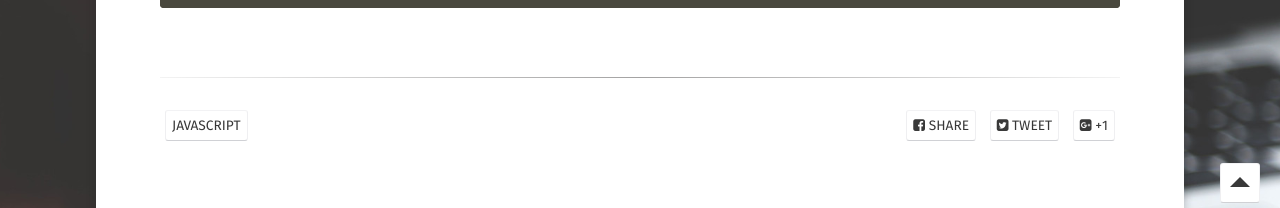
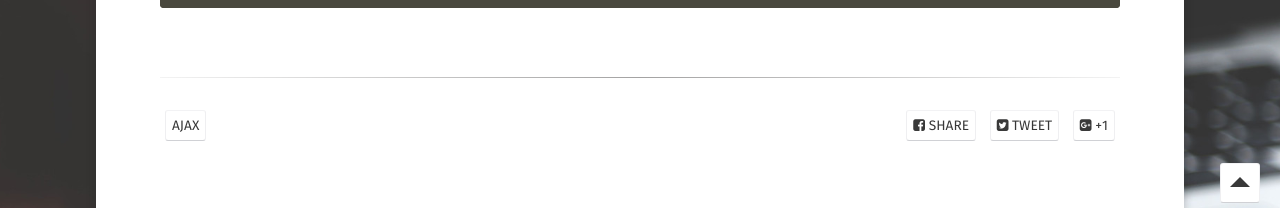
Before and after one commit to Kyounghwan01/lala, a Jekyll site: the page built from _posts/Ajax/2019-06-02-Ajax-데이터불러오기.md, in a window 1280 px wide and 900 px high, scrolled down 3194 px. Shown: the part 687-895 px from the top of the window. Built offline with Jekyll 4.4.1, drawn with Linux system fonts in a browser that asks for light colours; some web fonts are replaced.

Commit message:
Update 2019-06-02-Ajax-데이터불러오기.md

```diff
--- a/_posts/Ajax/2019-06-02-Ajax-데이터불러오기.md
+++ b/_posts/Ajax/2019-06-02-Ajax-데이터불러오기.md
@@ -4,7 +4,7 @@ title: "[Ajax] Ajax 응용 데이터 불러오기"
 date: 2019-06-20
 excerpt: "Ajax 응용 데이터 불러오기"
 tag:
-- JavaScript
+- Ajax
 category: [Ajax]
 feature: https://kyounghwan01.github.io/lala/assets/img/title/bj_title.jpg
 comments: false
```
